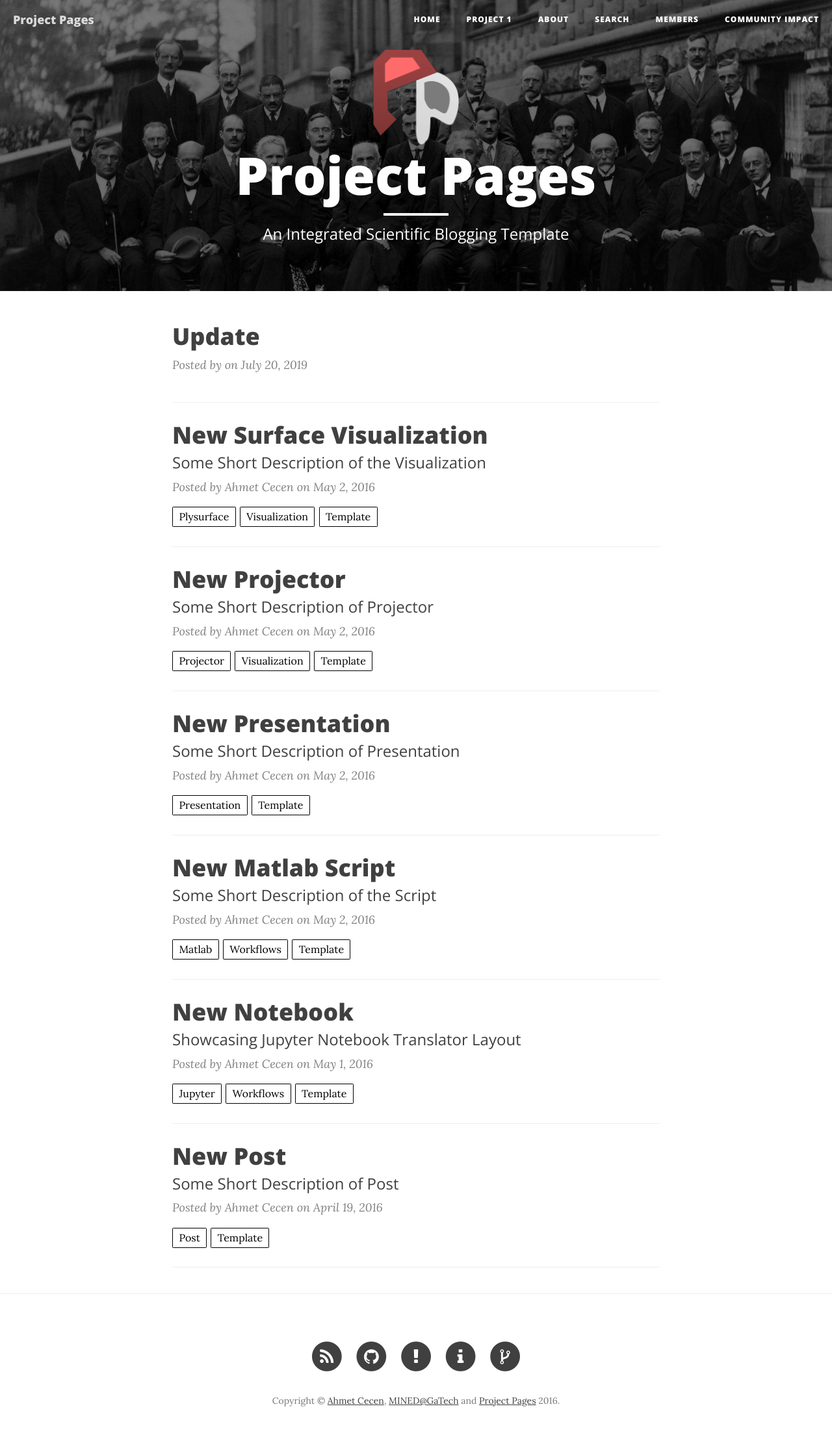
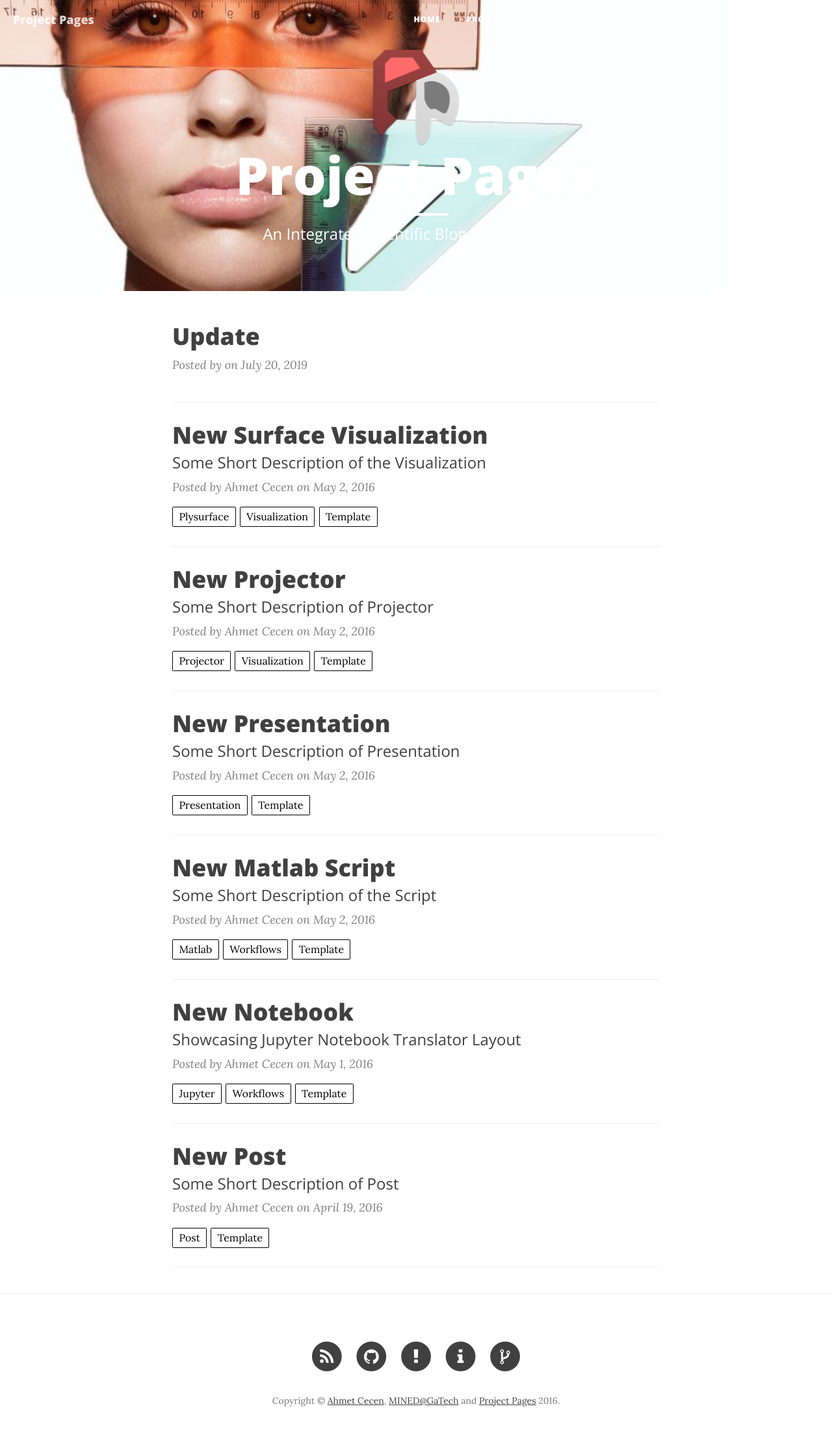
Before and after one commit to paulaallves/paulaallves.github.io, a Jekyll site: the page built from index.html, in a window 1280 px wide. Shown: the whole page at 65% size. Built offline with Jekyll 4.4.1, drawn with Linux system fonts in a browser that asks for light colours; nearby versions of some CDN libraries; the list of posts is cut into pages by our own code.

Commit message:
ima homepage

```diff
--- a/_config.yml
+++ b/_config.yml
@@ -8,7 +8,7 @@ url: "https://projectpages.github.io"
 
 # Secondary Parameters
 baseurl: "/project-pages"
-header-img: img/home-bg.jpg
+header-img: img/pagehome.png
 headercolor: "#FFFFFF"
 logo: /project-pages/img/logos/Project-Pages-New-Logo-Inverted.png
 
```
